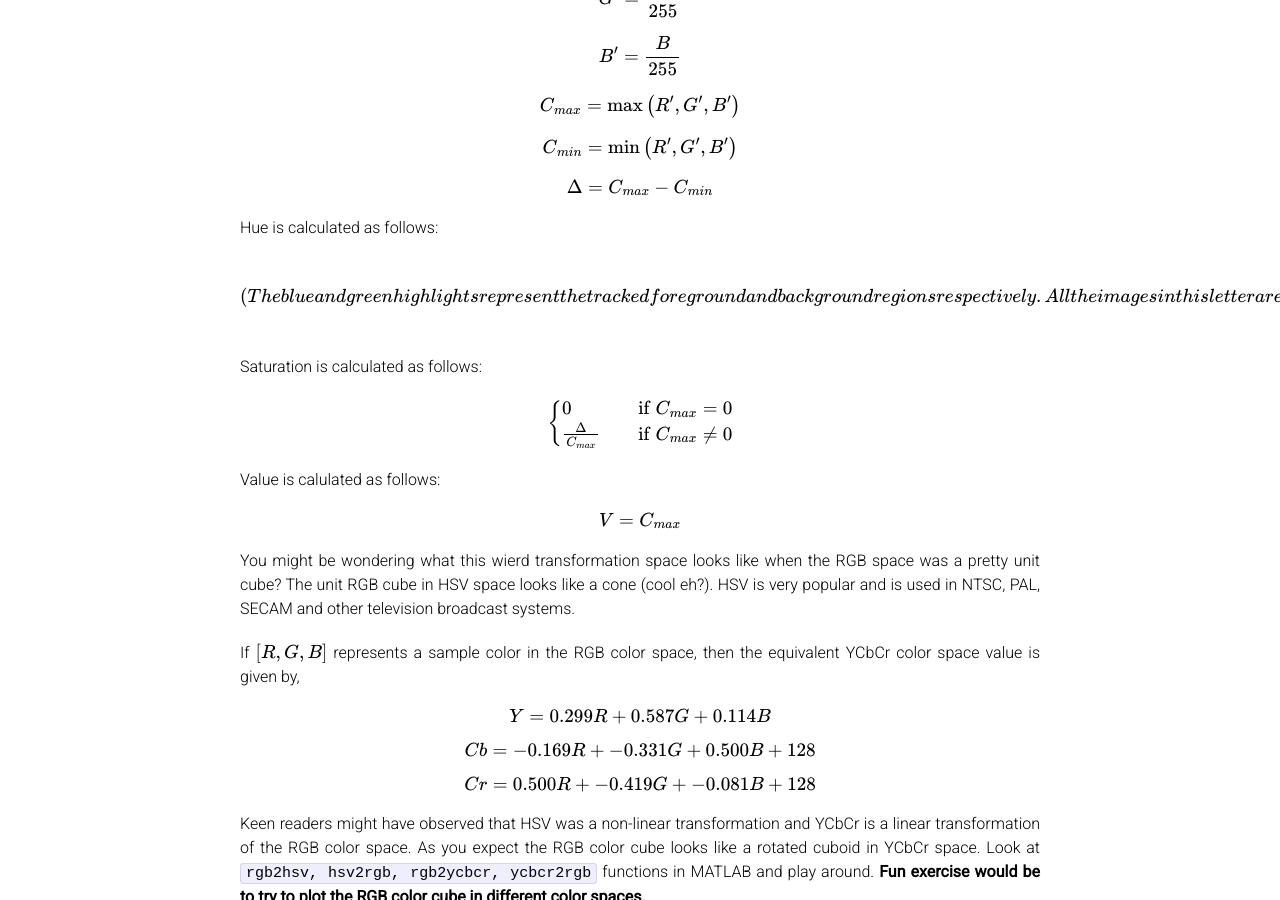
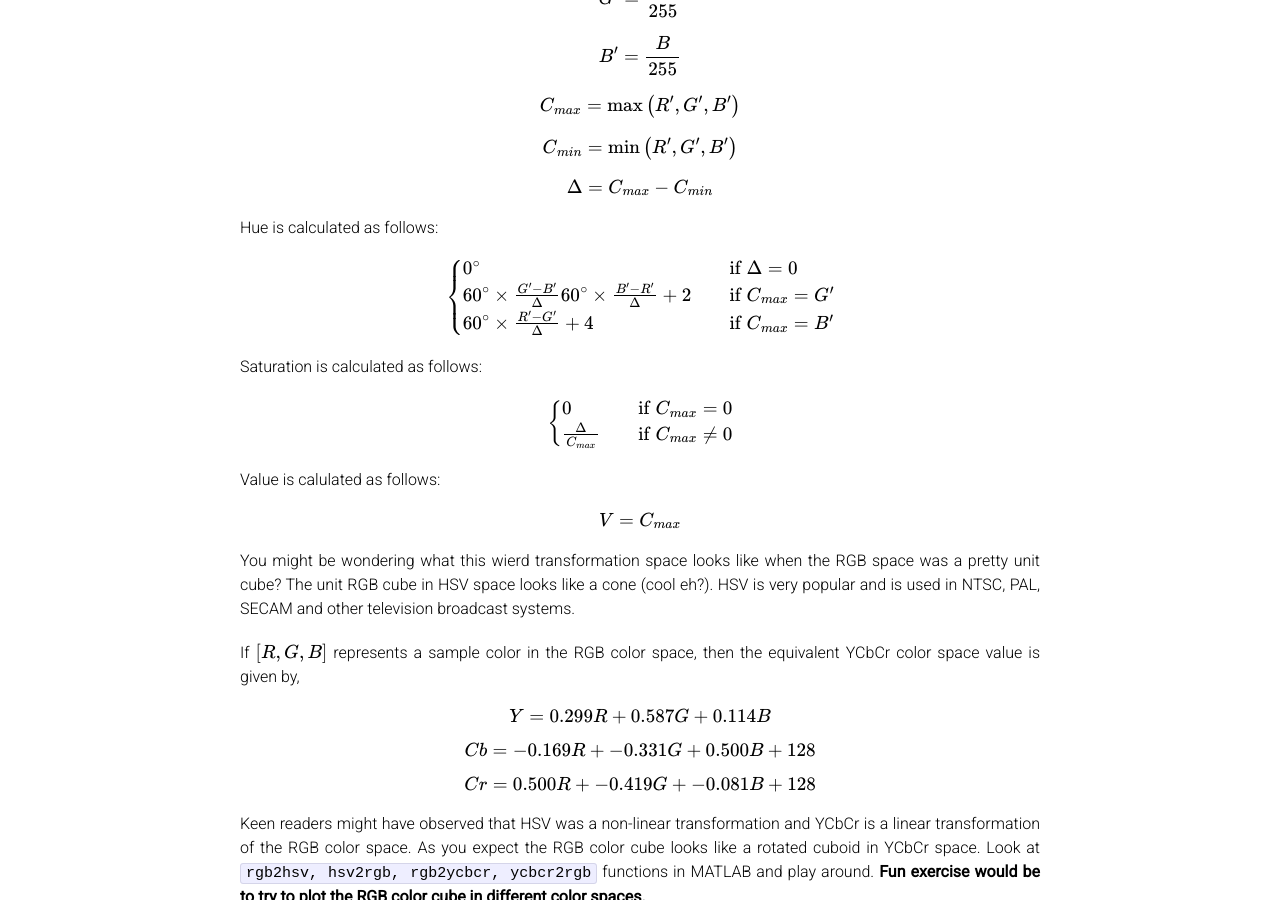
Before and after one commit to cmsc426/cmsc426.github.io, a Jekyll site: the page built from colorseg.md, in a window 1280 px wide and 900 px high, scrolled down 5236 px. Built offline with Jekyll 4.4.1, drawn with Linux system fonts in a browser that asks for light colours; formulas are drawn with MathJax 3.

Commit message:
Editing colorseg

```diff
--- a/colorseg.md
+++ b/colorseg.md
@@ -97,9 +97,7 @@ $$ \Delta = C_{max} - C_{min} $$
 
 Hue is calculated as follows:
 
-$$ (The blue
-and green highlights represent the tracked foreground and background regions
-respectively. All the images in this letter are best viewed in color.)
+$$
 \begin{cases}
 0^\circ &\quad \text{if }\Delta=0\\
 60^\circ \times \frac{G'-B'}{\Delta} % 6 &\quad \text{if } C_{max}=R'\\
```
